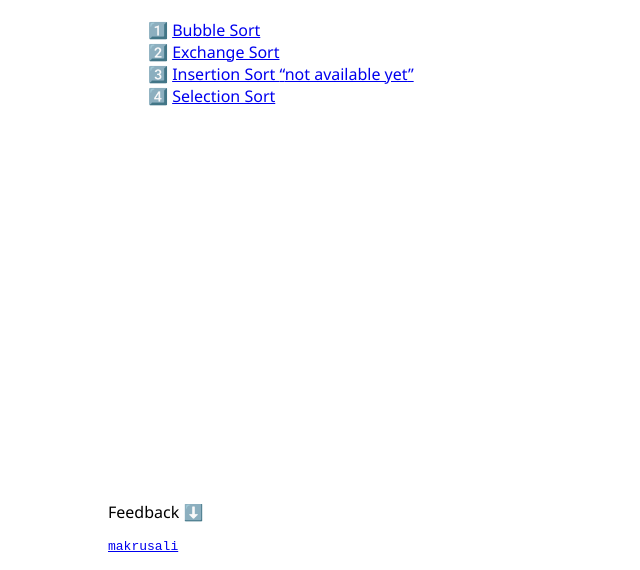
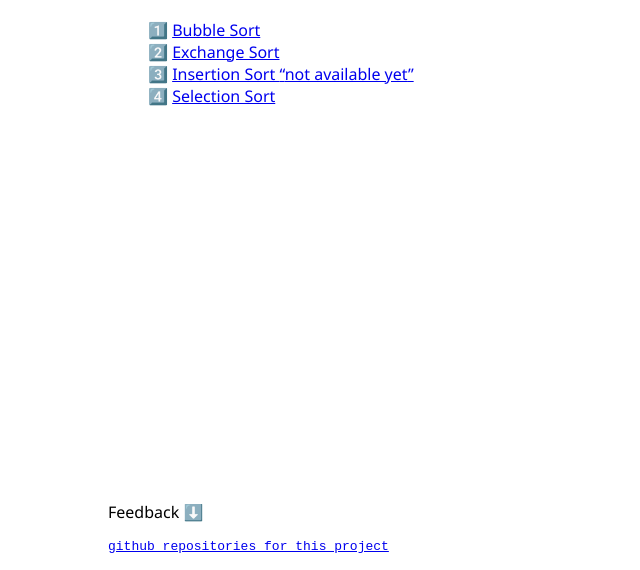
Before and after one commit to makrusali/sorting, a plain HTML site: page index.html in a window 1280 px wide. Shown: the part 230-800 px from the top of the page, without its empty margins (132-772 px from the left). Drawn offline with Linux system fonts and the light colour scheme.

Commit message:
change to new footer

```diff
--- a/index.html
+++ b/index.html
@@ -44,7 +44,7 @@
         </main>
         <footer style="position: fixed; bottom: 0;">
             <p>Feedback ⬇️<a href="http://github.com/makrusali/sorting-visualization">
-                    <pre>makrusali</pre>
+                    <pre>github repositories for this project</pre>
                 </a></p>
         </footer>
     </div>
```
